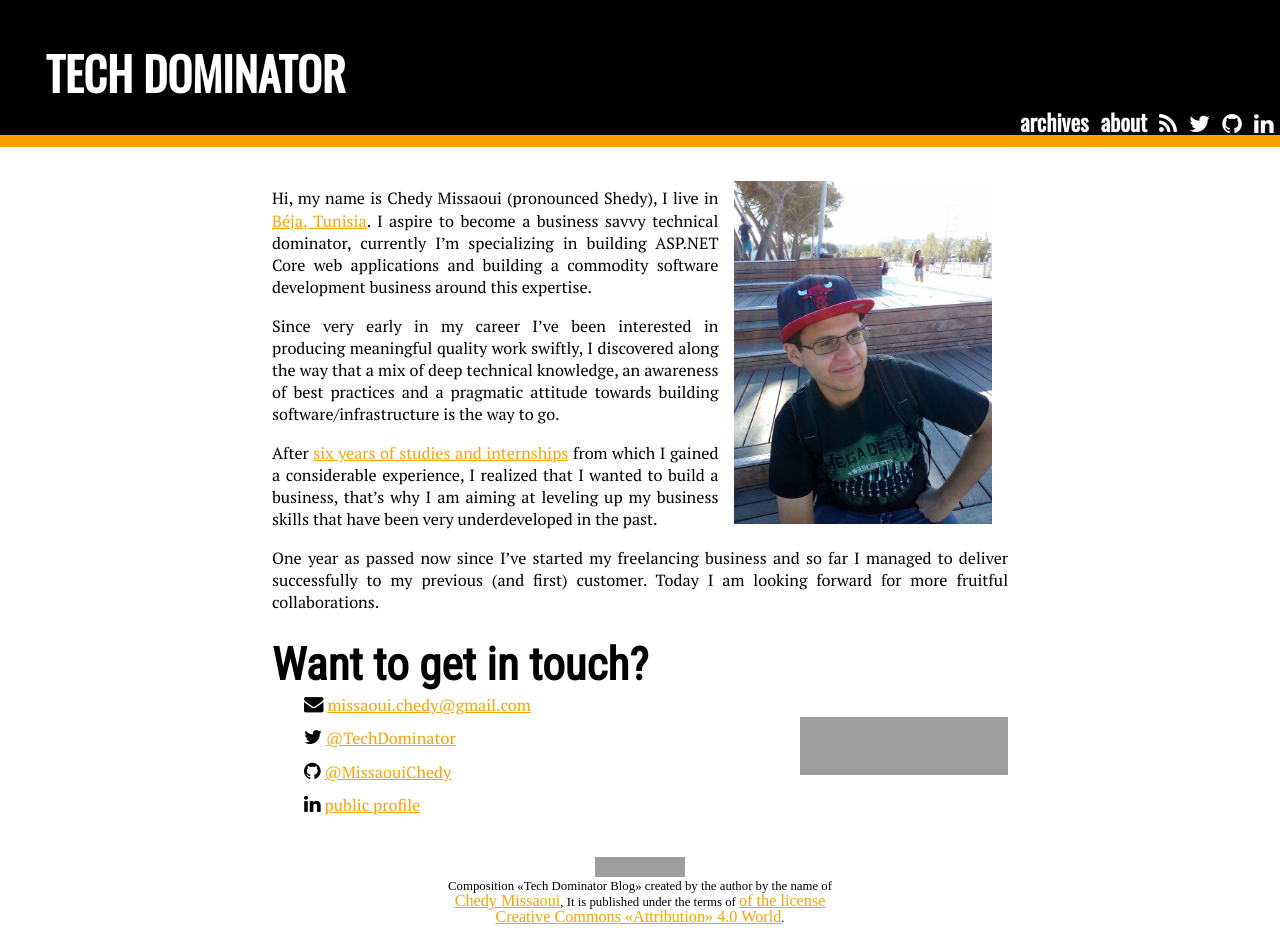
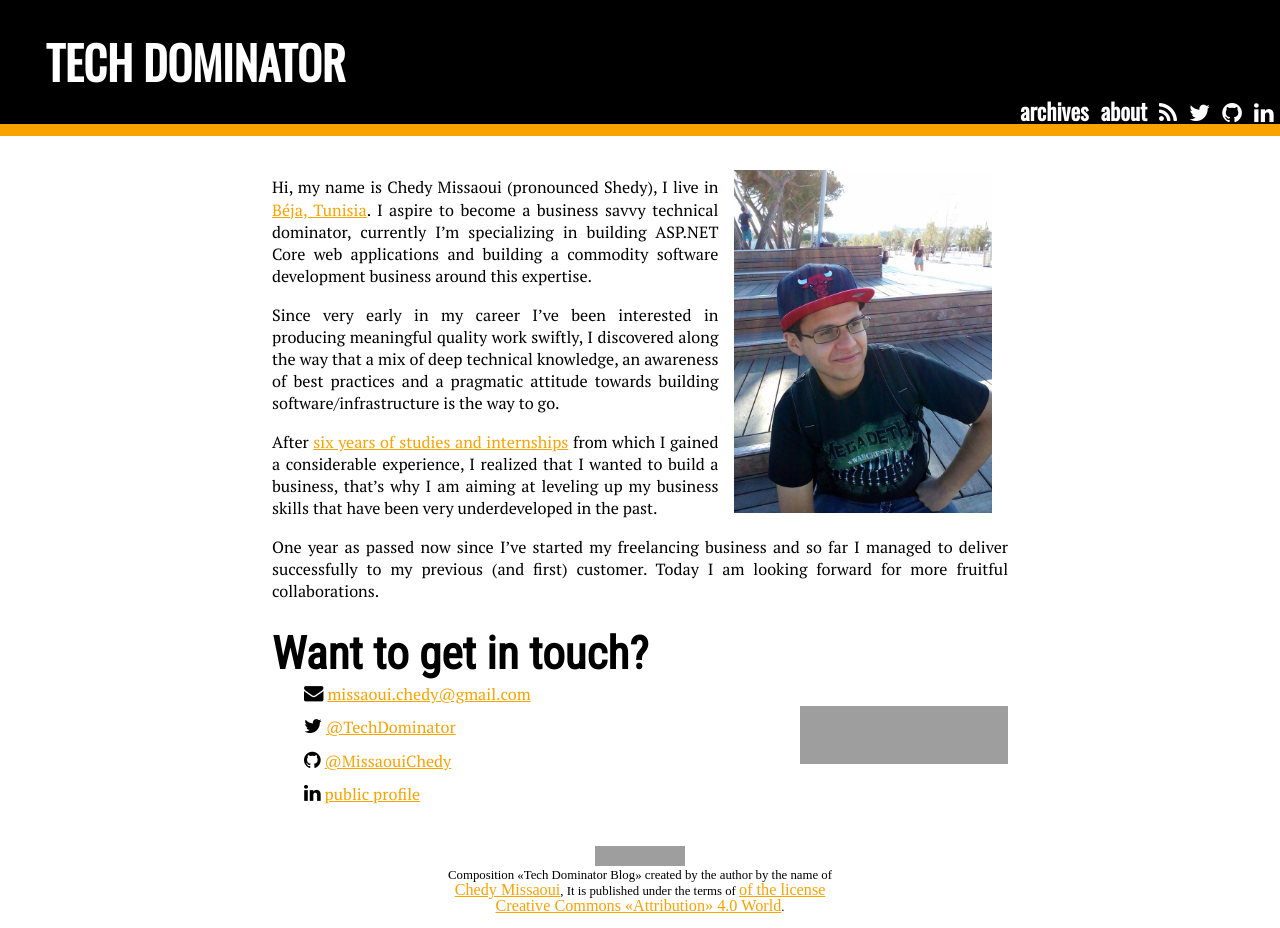
Before and after one commit to MissaouiChedy/MissaouiChedy.github.io, a Jekyll site: the page built from about.html, in a window 1280 px wide. Built offline with Jekyll 4.4.1, drawn with Linux system fonts in a browser that asks for light colours; nearby versions of some CDN libraries; grey boxes are pictures that could not be loaded.

Commit message:
updated style

```diff
--- a/css/main.scss
+++ b/css/main.scss
@@ -66,6 +66,7 @@ header.site-header {
 	}
 	.site-title {
 		padding: 1em;
+		padding-top: 0.76em;
 		padding-bottom: 0.1em;
 		text-transform: uppercase;
 		font-family: $header-font;
```
